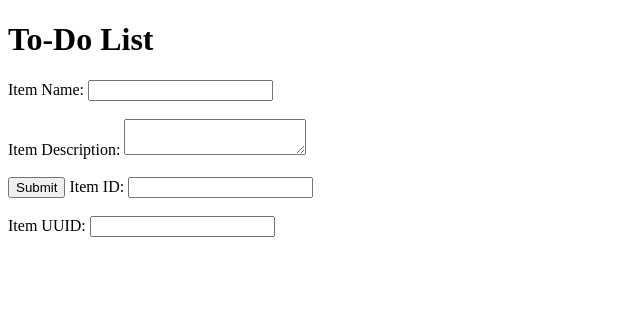
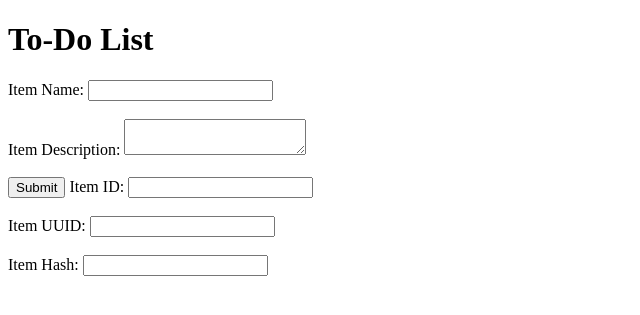
Before and after one commit to devashree9/flask-git-assignment, a Flask app: page /todo in a window 1280 px wide. Shown: the top 315 px of the page, without its empty margins (0-640 px from the left). Run offline with Flask 3, Linux system fonts and the light colour scheme.

Commit message:
Add Item Hash field to todo form

```diff
--- a/Flask_and_mongoDB_DevashreeRahate/templates/todo.html
+++ b/Flask_and_mongoDB_DevashreeRahate/templates/todo.html
@@ -40,6 +40,10 @@
        <input type="text" id="itemUUID" name="itemUUID" required>
        <br><br>
 
+       <label for="itemHash">Item Hash:</label>
+<input type="text" id="itemHash" name="itemHash" required>
+<br><br>
+
     </form>
 
 </body>
```
